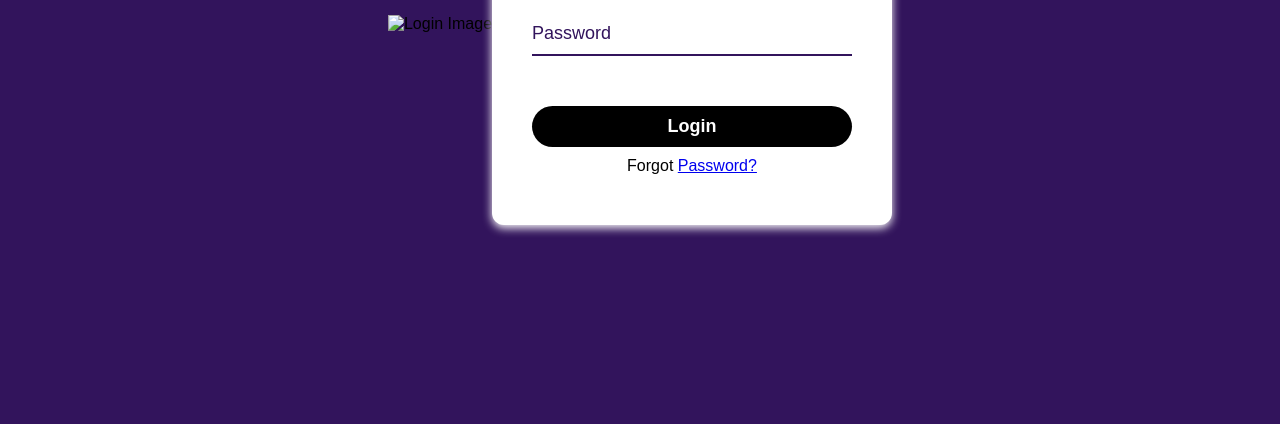
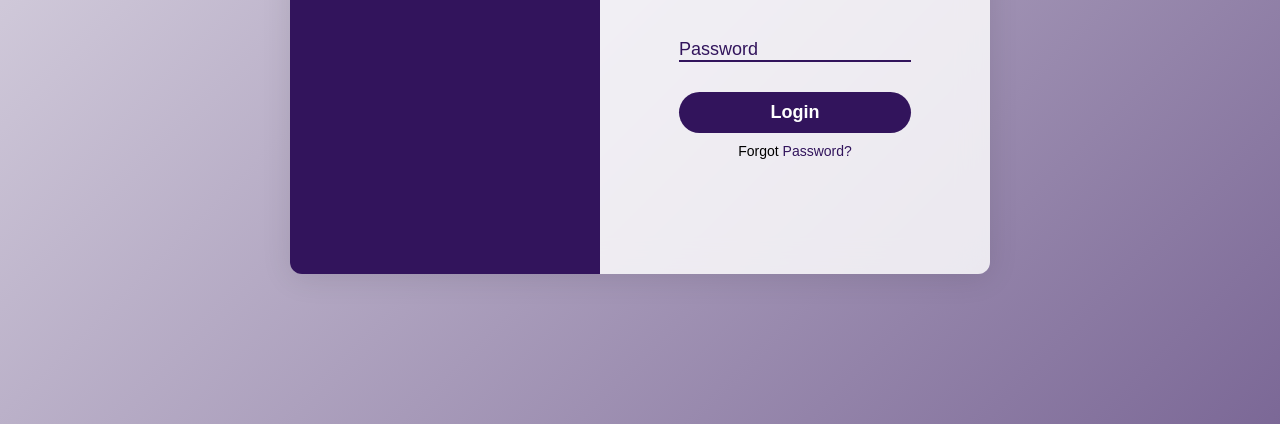
Before and after one commit to Jainil92006/SIH, a plain HTML site: page login.html in a window 1280 px wide. Shown: the part 376-800 px from the top of the page. Drawn offline with Linux system fonts and the light colour scheme.

Commit message:
Update login.css

```diff
--- a/login.css
+++ b/login.css
@@ -1,3 +1,4 @@
+/* Reset and Base Styles */
 * {
     margin: 0;
     padding: 0;
@@ -10,8 +11,9 @@ body {
     display: flex;
     justify-content: center;
     align-items: center;
-    background-color: #32145c;
-    animation: gradient 10s ease infinite;
+    background: linear-gradient(-45deg, #32145c, #ffffff, #32145c);
+    background-size: 400% 400%;
+    animation: gradient 15s ease infinite;
   }
 
   @keyframes gradient {
@@ -20,23 +22,16 @@ body {
     100% { background-position: 0% 50%; }
   }
 
+  /* Login Container */
   .login-container {
     display: flex;
-    justify-content: center;
-    align-items: center;
-    width: 100%;
-    height: 100vh;
-}
-
-.login-box {
-    background-color: #fff;
-    padding: 40px;
+    width: 700px;
+    height: 500px;
+    background-color: rgba(255, 255, 255, 0.1);
     border-radius: 12px;
     backdrop-filter: blur(15px);
-    box-shadow: 0 3px 10px white;
-    width: 100%;
-    max-width: 400px;
-    text-align: center;
+    box-shadow: 0 4px 30px rgba(0, 0, 0, 0.1);
+    overflow: hidden;
     animation: fadeIn 1.5s ease;
   }
 
@@ -45,8 +40,32 @@ body {
     100% { opacity: 1; transform: scale(1); }
   }
 
+  /* Image Section */
+  .image-section {
+    flex: 1;
+    background-color: #32145c;
+  }
+
+  .image-section img {
+    width: 100%;
+    height: 100%;
+    object-fit: cover;
+  }
+
+  /* Login Box */
+  .login-box {
+    flex: 1;
+    background-color: rgba(255, 255, 255, 0.8);
+    padding: 40px;
+    display: flex;
+    flex-direction: column;
+    justify-content: center;
+    align-items: center;
+    position: relative;
+  }
+
   .login-box h2 {
-    margin-bottom: 20px;
+    margin-bottom: 30px;
     font-size: 32px;
     color: #32145c;
     font-weight: bold;
@@ -58,8 +77,10 @@ body {
     100% { transform: translateY(0); opacity: 1; }
   }
 
+  /* Input Fields */
   .input-box {
     position: relative;
+    width: 100%;
     margin-bottom: 30px;
     animation: bounceIn 1s ease;
   }
@@ -77,17 +98,21 @@ body {
     width: 100%;
     padding: 10px 0;
     font-size: 18px;
-    margin-bottom: 20px;
     border: none;
     border-bottom: 2px solid #32145c;
     outline: none;
     background: transparent;
     color: #32145c;
+    transition: border-bottom 0.3s;
+  }
+
+  .input-box input:focus {
+    border-bottom: 2px solid #32145c;
   }
 
   .input-box label {
     position: absolute;
-    top: 0;
+    top: 10px;
     left: 0;
     padding: 10px 0;
     font-size: 18px;
@@ -100,12 +125,18 @@ body {
   .input-box input:valid ~ label {
     top: -20px;
     left: 0;
-    color: #74ebd5;
+    color: #32145c;
     font-size: 12px;
   }
 
+  /* Submit Button */
+  .submit-box {
+    width: 100%;
+    text-align: center;
+  }
+
   .submit-box input {
-    background: black;
+    background: #32145c;
     border: none;
     padding: 10px 20px;
     cursor: pointer;
@@ -118,21 +149,42 @@ body {
   }
 
   .submit-box input:hover {
-    background-color: #696868;
-    color: #ffffff;
+    background-color: #333;
     transform: scale(1.05);
     box-shadow: 0 15px 30px rgba(0, 0, 0, 0.1);
   }
 
-.submit-box p{
-    margin: 10px;
+  .submit-box p {
+    margin: 10px 0;
+    font-size: 14px;
+  }
+
+  .submit-box a {
+    color: #32145c;
+    text-decoration: none;
+    transition: color 0.3s ease;
+  }
+
+  .submit-box a:hover {
+    color: #32145c;
+    text-decoration: underline;
   }
 
   /* Responsive Design */
   @media (max-width: 768px) {
+    .login-container {
+        width: 90%;
+        height: auto;
+        flex-direction: column;
+    }
+
+    .image-section {
+        display: none;
+    }
+
     .login-box {
+        width: 100%;
         padding: 30px;
-        width: 90%;
     }
   }
 
@@ -140,4 +192,16 @@ body {
     .login-box {
         padding: 20px;
     }
+
+    .login-box h2 {
+        font-size: 24px;
     }
+
+    .input-box input {
+        font-size: 16px;
+    }
+
+    .submit-box input {
+        font-size: 16px;
+    }
+  }
```
Lines whose indentation alone changed are shown as unchanged.
